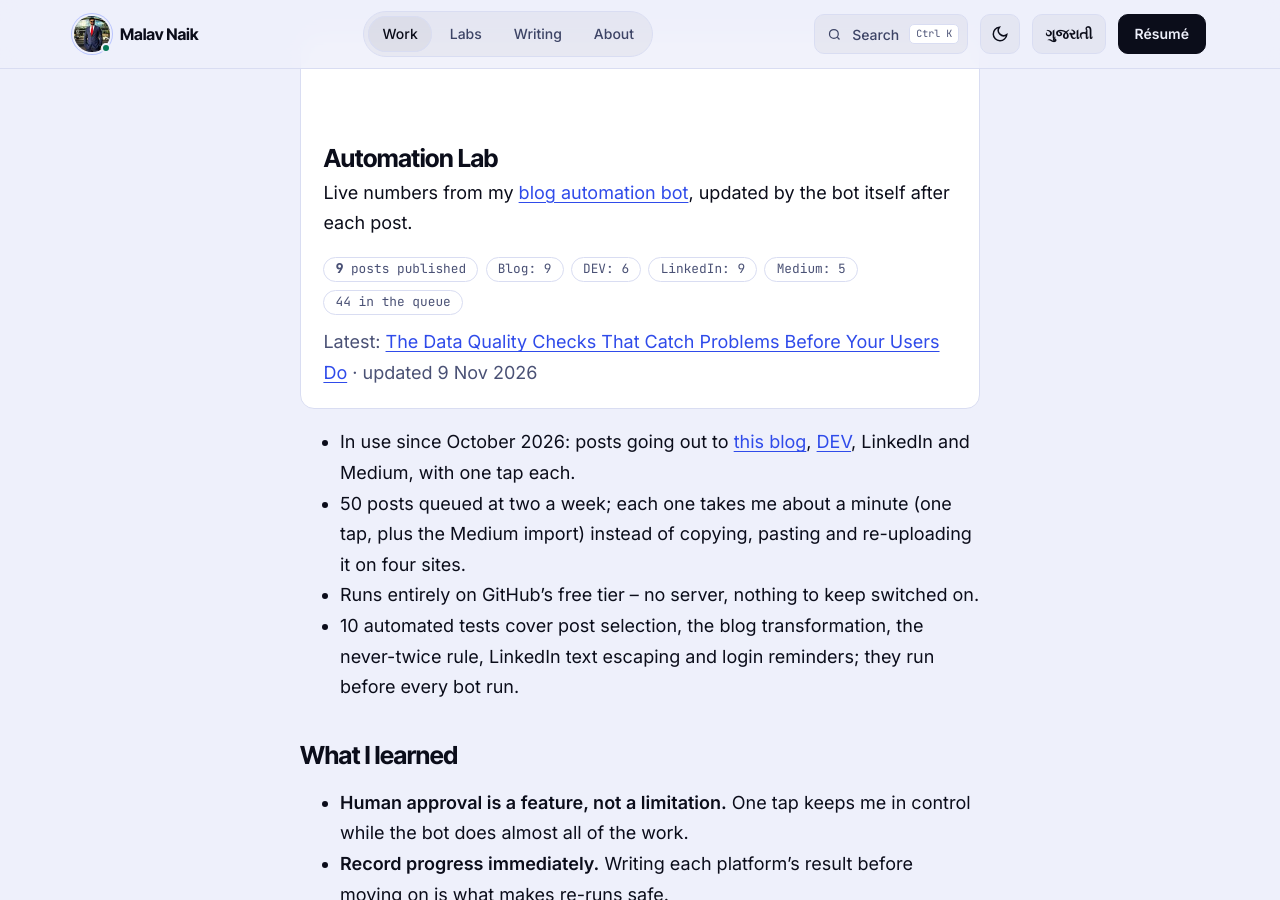
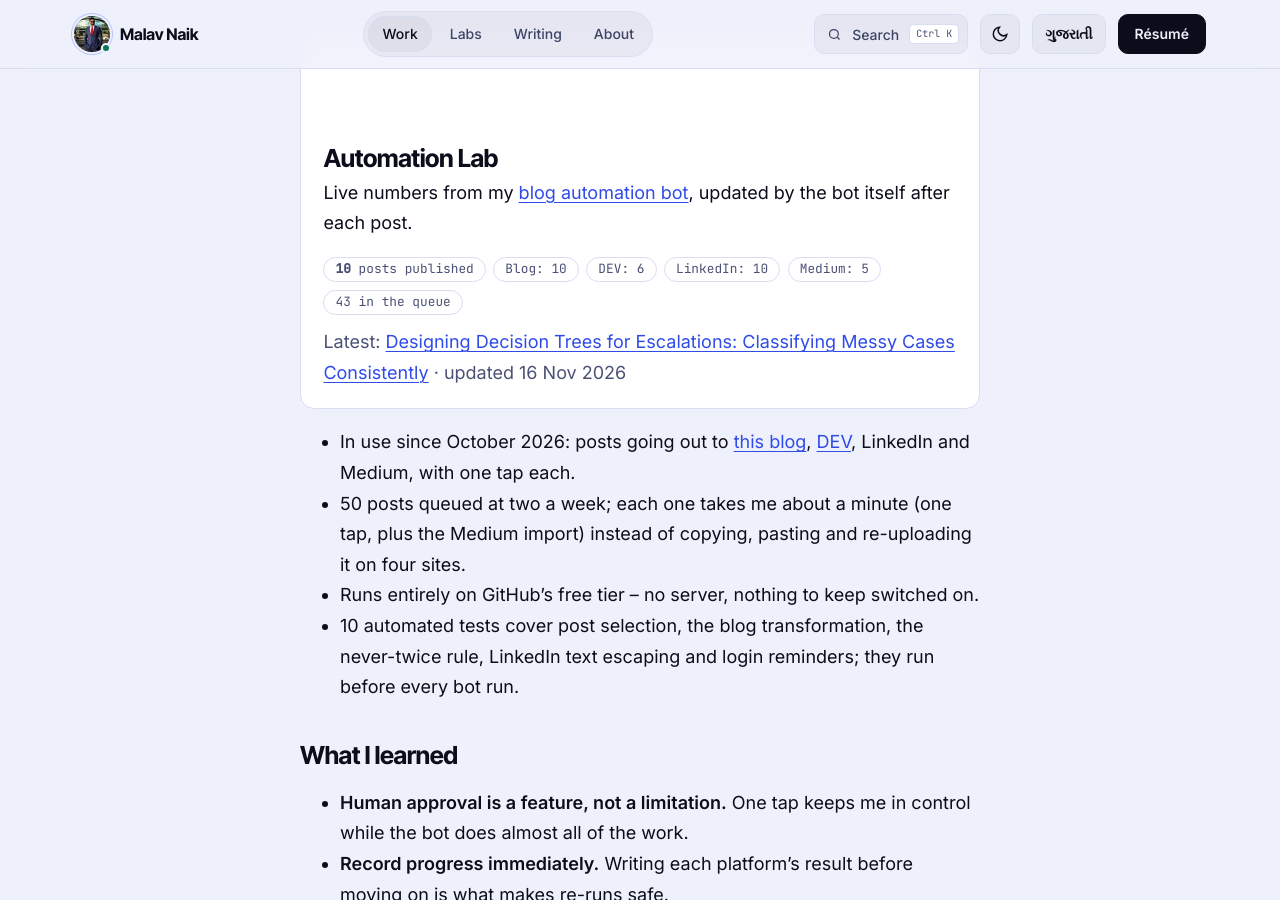
Before and after one commit to malavnaik99/malavnaik99.github.io, a Jekyll site: the page built from _projects/blog-automation-bot.md, in a window 1280 px wide and 900 px high, scrolled down 3302 px. Built offline with Jekyll 4.4.1, drawn with Linux system fonts in a browser that asks for light colours.

Commit message:
Automation Lab: update numbers

```diff
--- a/_data/automation.json
+++ b/_data/automation.json
@@ -1,15 +1,15 @@
 {
- "posts_published": 9,
- "posts_queued": 44,
+ "posts_published": 10,
+ "posts_queued": 43,
  "platforms": {
-  "Blog": 9,
+  "Blog": 10,
   "DEV": 6,
-  "LinkedIn": 9,
+  "LinkedIn": 10,
   "Medium": 5
  },
  "last_post": {
-  "title": "The Data Quality Checks That Catch Problems Before Your Users Do",
-  "url": "https://malavnaik.com/blog/data-quality-monitoring-checks/"
+  "title": "Designing Decision Trees for Escalations: Classifying Messy Cases Consistently",
+  "url": "https://malavnaik.com/blog/decision-trees-for-escalations/"
  },
- "updated": "2026-11-09"
+ "updated": "2026-11-16"
 }
```
